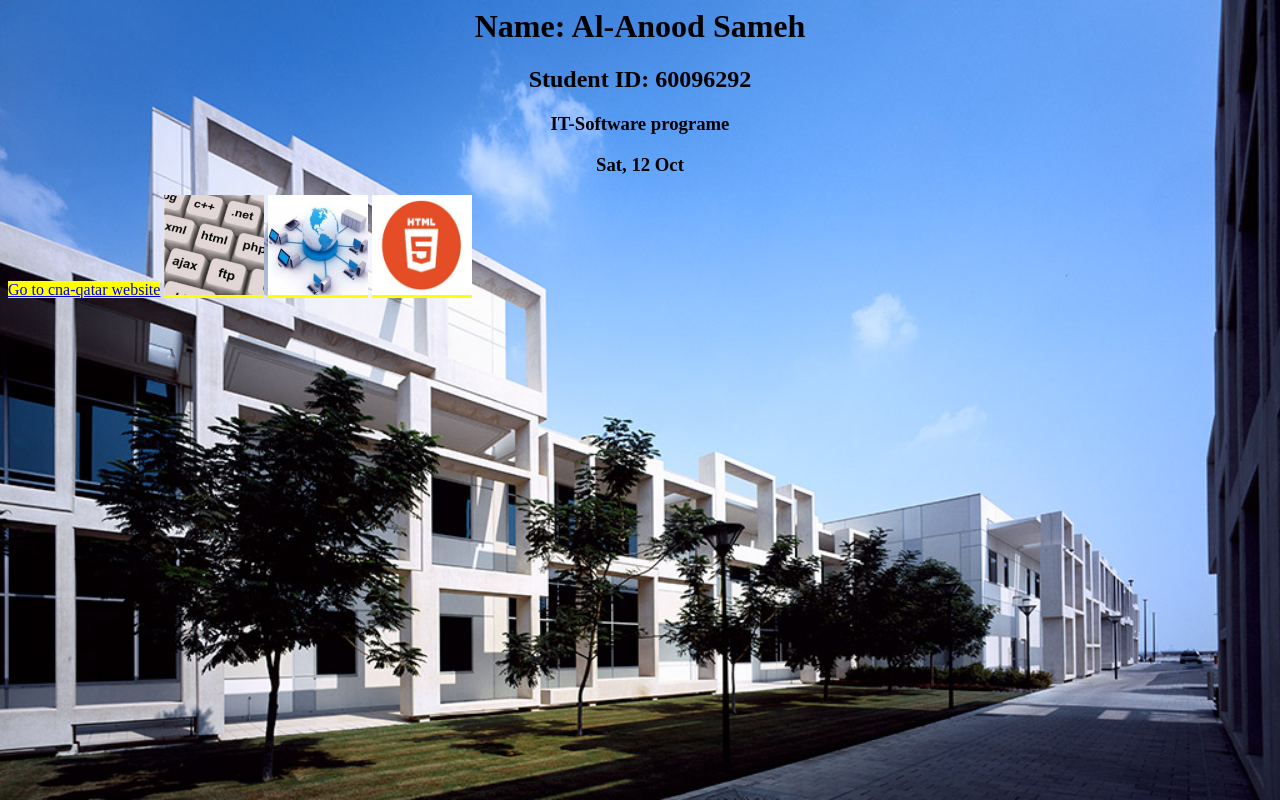
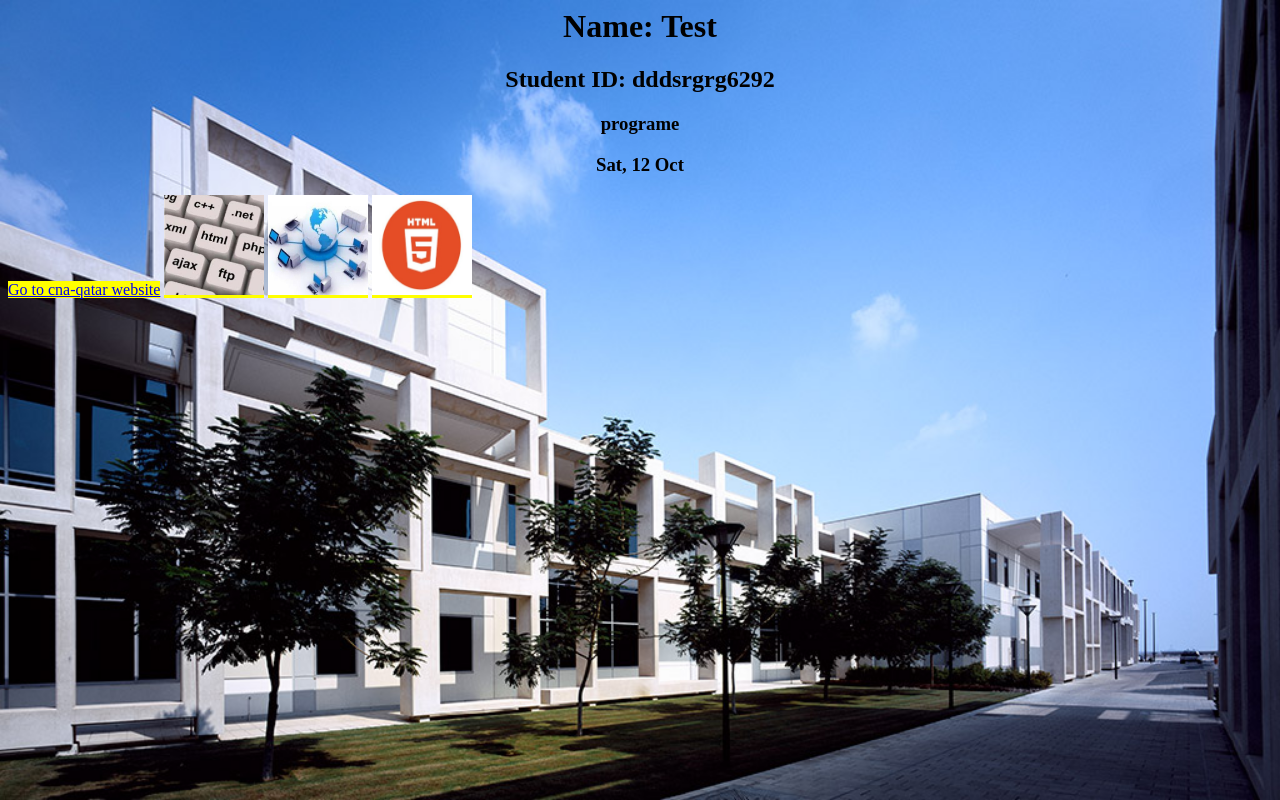
Before and after one commit to omarabdo6647/omarabdo6647.github.io, a plain HTML site: page index.html in a window 1280 px wide. Drawn offline with Linux system fonts and the light colour scheme.

Commit message:
Update index.html

```diff
--- a/index.html
+++ b/index.html
@@ -20,9 +20,9 @@
     </style>
 
 <body background="Images/college.png">
-    <h1 align="center">Name: Al-Anood Sameh</h1>
-    <h2 align="center">Student ID: 60096292</h2>
-    <h3 align="center">IT-Software programe</h3>
+    <h1 align="center">Name: Test</h1>
+    <h2 align="center">Student ID: dddsrgrg6292</h2>
+    <h3 align="center">programe</h3>
     <h3 align="center">Sat, 12 Oct</h3>
 
     <a href="https://www.cna-qatar.com">Go to cna-qatar website</a>
```
